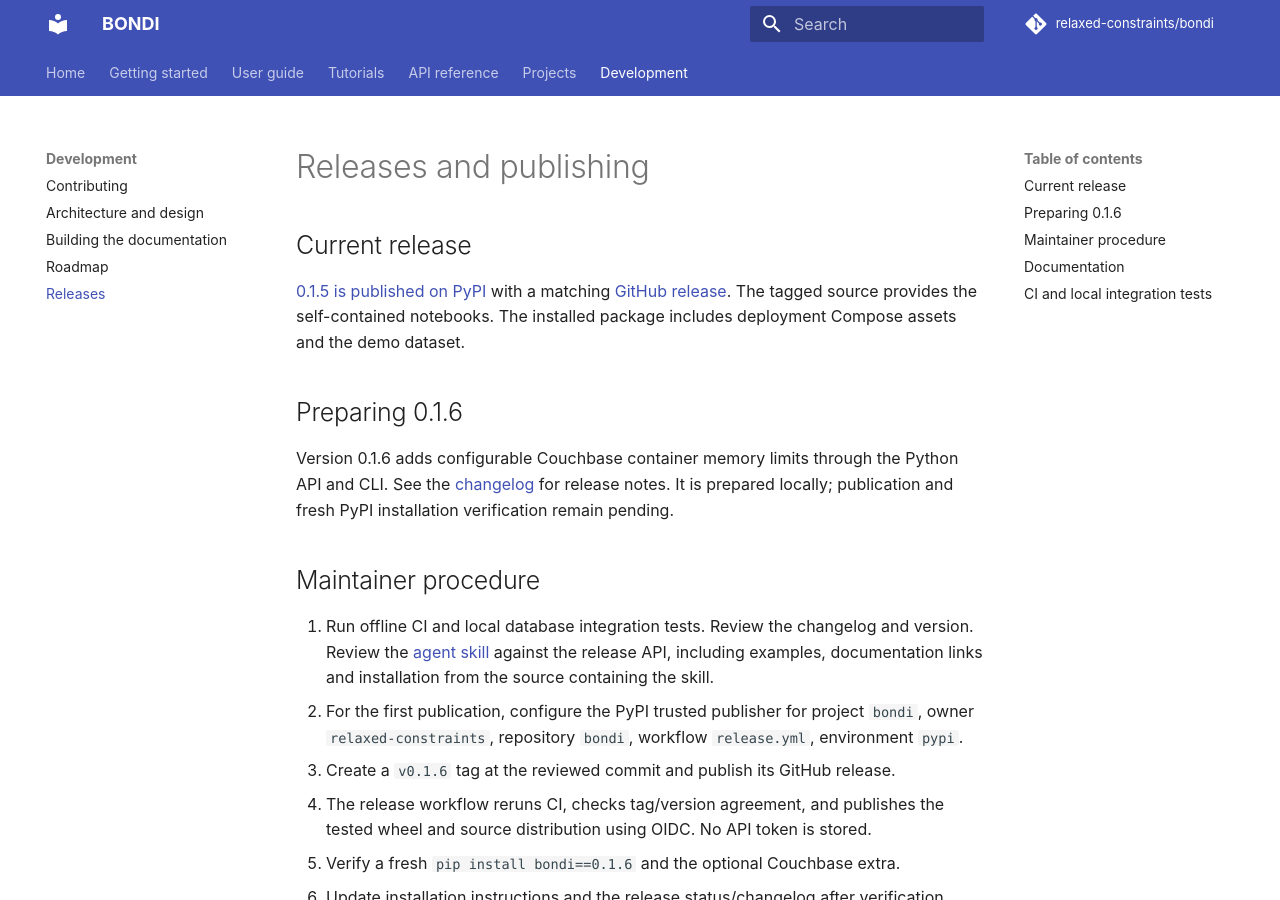
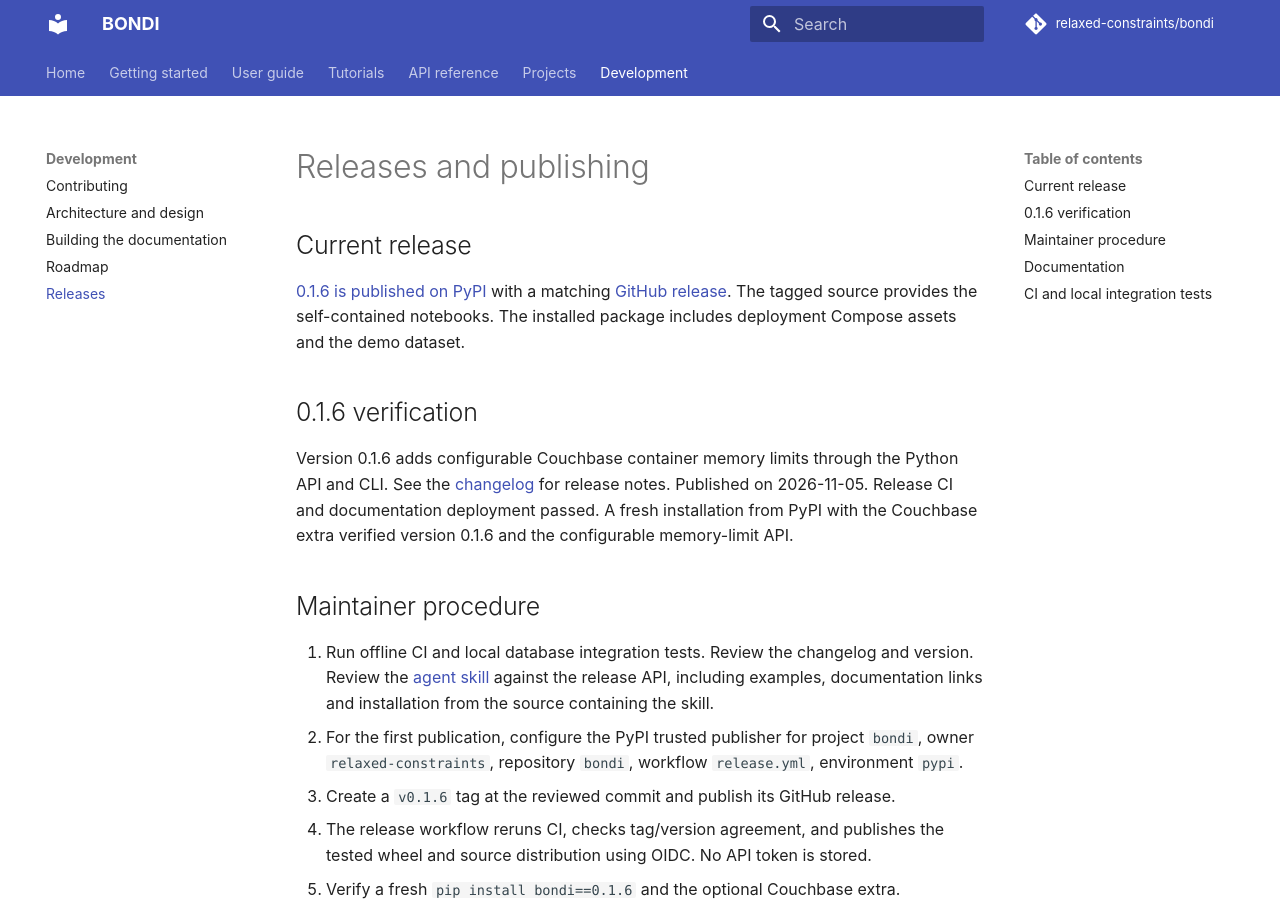
Before and after one commit to relaxed-constraints/bondi, an MkDocs documentation site: the page built from docs/releases.md, in a window 1280 px wide and 900 px high. Built offline with MkDocs 1.6.1 and Material for MkDocs 9.7.7, drawn with Linux system fonts in a browser that asks for light colours; comment, search, counter and statistics services are not loaded.

Commit message:
Record verified BONDI 0.1.6 publication

```diff
--- a/docs/releases.md
+++ b/docs/releases.md
@@ -2,17 +2,18 @@
 
 ## Current release
 
-[0.1.5 is published on PyPI](https://pypi.org/project/bondi/0.1.5/) with a matching
-[GitHub release](https://github.com/relaxed-constraints/bondi/releases/tag/v0.1.5).
+[0.1.6 is published on PyPI](https://pypi.org/project/bondi/0.1.6/) with a matching
+[GitHub release](https://github.com/relaxed-constraints/bondi/releases/tag/v0.1.6).
 The tagged source provides the self-contained notebooks. The installed package
 includes deployment Compose assets and the demo dataset.
 
-## Preparing 0.1.6
+## 0.1.6 verification
 
 Version 0.1.6 adds configurable Couchbase container memory limits through the
 Python API and CLI. See the [changelog](https://github.com/relaxed-constraints/bondi/blob/main/CHANGELOG.md) for release notes.
-It is prepared locally; publication and fresh PyPI installation verification
-remain pending.
+Published on 2026-11-05. Release CI and documentation deployment passed.
+A fresh installation from PyPI with the Couchbase extra verified version 0.1.6
+and the configurable memory-limit API.
 
 ## Maintainer procedure
 
```
